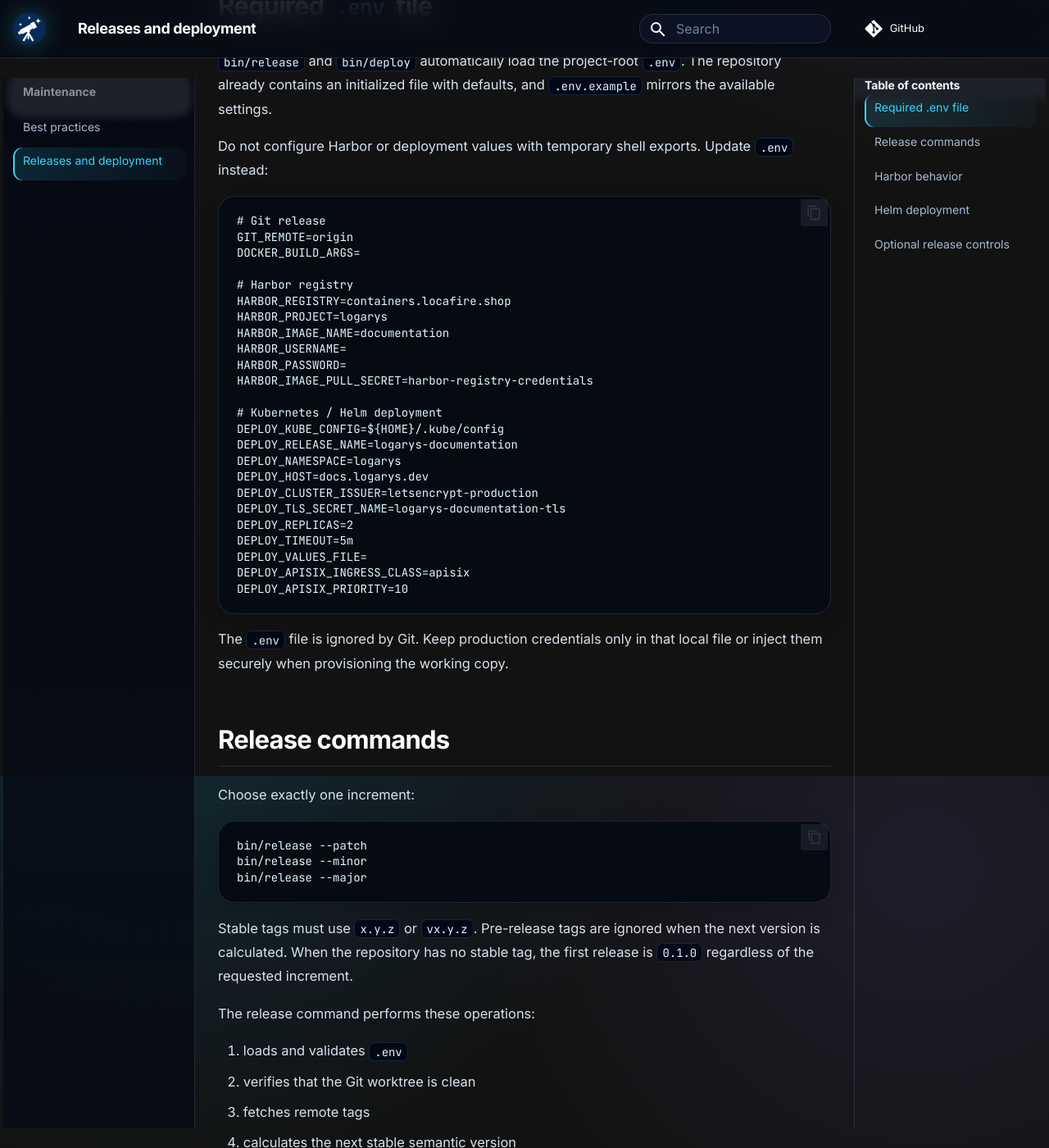
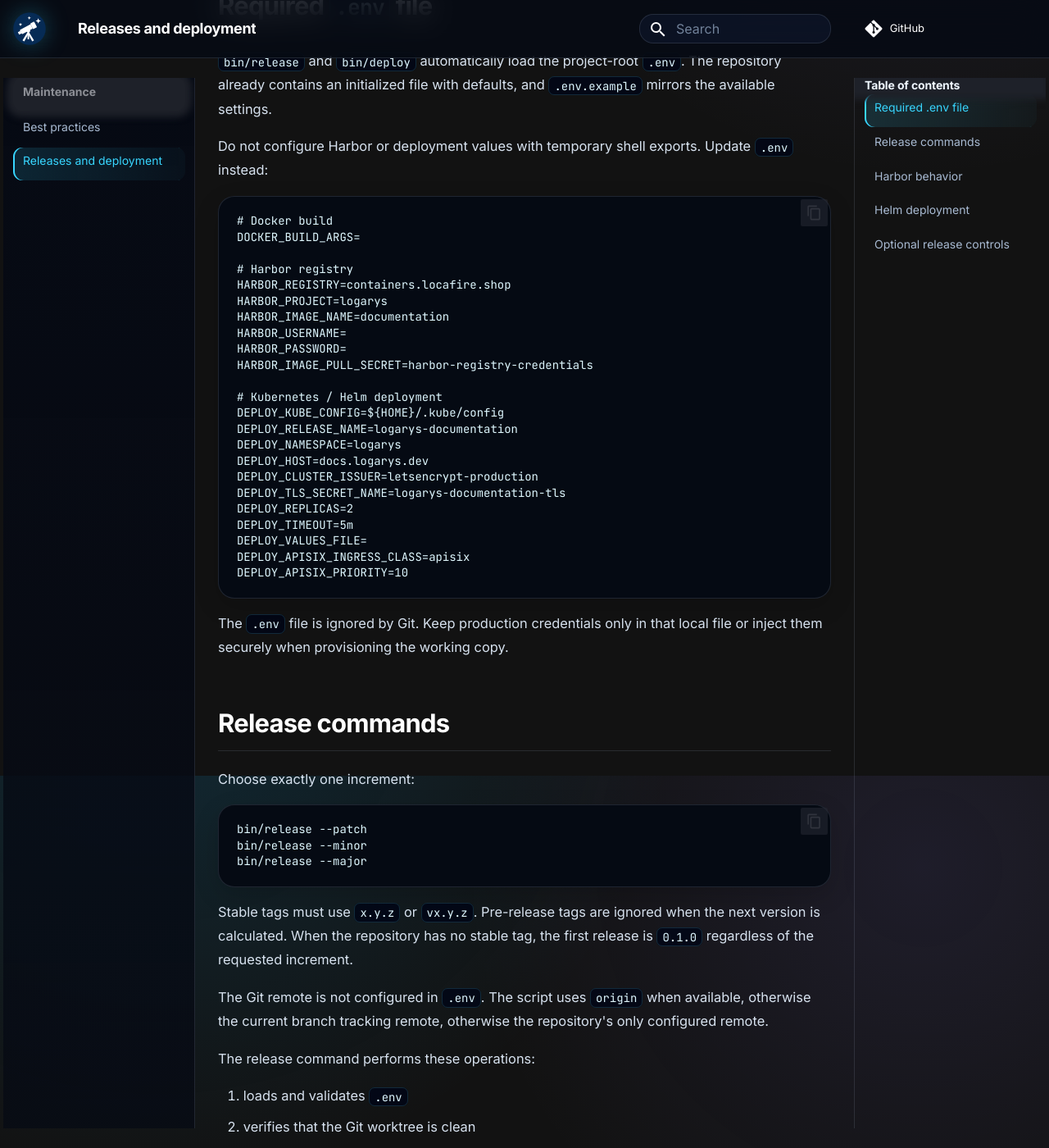
Before and after one commit to logarys/doc, an MkDocs documentation site: the page built from docs/maintenance/releases.md, in a window 1280 px wide and 1400 px high, scrolled down 454 px. Shown: the whole window at 82% size. Built offline with MkDocs 1.6.1 and Material for MkDocs 9.7.7, drawn with Linux system fonts in a browser that asks for light colours; some of the changed text lies outside the part shown.

Commit message:
fix: deploy

````diff
--- a/docs/maintenance/releases.md
+++ b/docs/maintenance/releases.md
@@ -9,8 +9,7 @@ The repository contains a release pipeline built around stable Git tags. The sam
 Do not configure Harbor or deployment values with temporary shell exports. Update `.env` instead:
 
 ```dotenv
-# Git release
-GIT_REMOTE=origin
+# Docker build
 DOCKER_BUILD_ARGS=
 
 # Harbor registry
@@ -49,11 +48,13 @@ bin/release --major
 
 Stable tags must use `x.y.z` or `vx.y.z`. Pre-release tags are ignored when the next version is calculated. When the repository has no stable tag, the first release is `0.1.0` regardless of the requested increment.
 
+The Git remote is not configured in `.env`. The script uses `origin` when available, otherwise the current branch tracking remote, otherwise the repository's only configured remote.
+
 The release command performs these operations:
 
 1. loads and validates `.env`
 2. verifies that the Git worktree is clean
-3. fetches remote tags
+3. detects the Git remote automatically and fetches its tags
 4. calculates the next stable semantic version
 5. authenticates to Harbor when both credentials are configured
 6. creates an annotated local Git tag
````
Also changed, not shown: README.md (+1 -1 lines), 3 other files.
